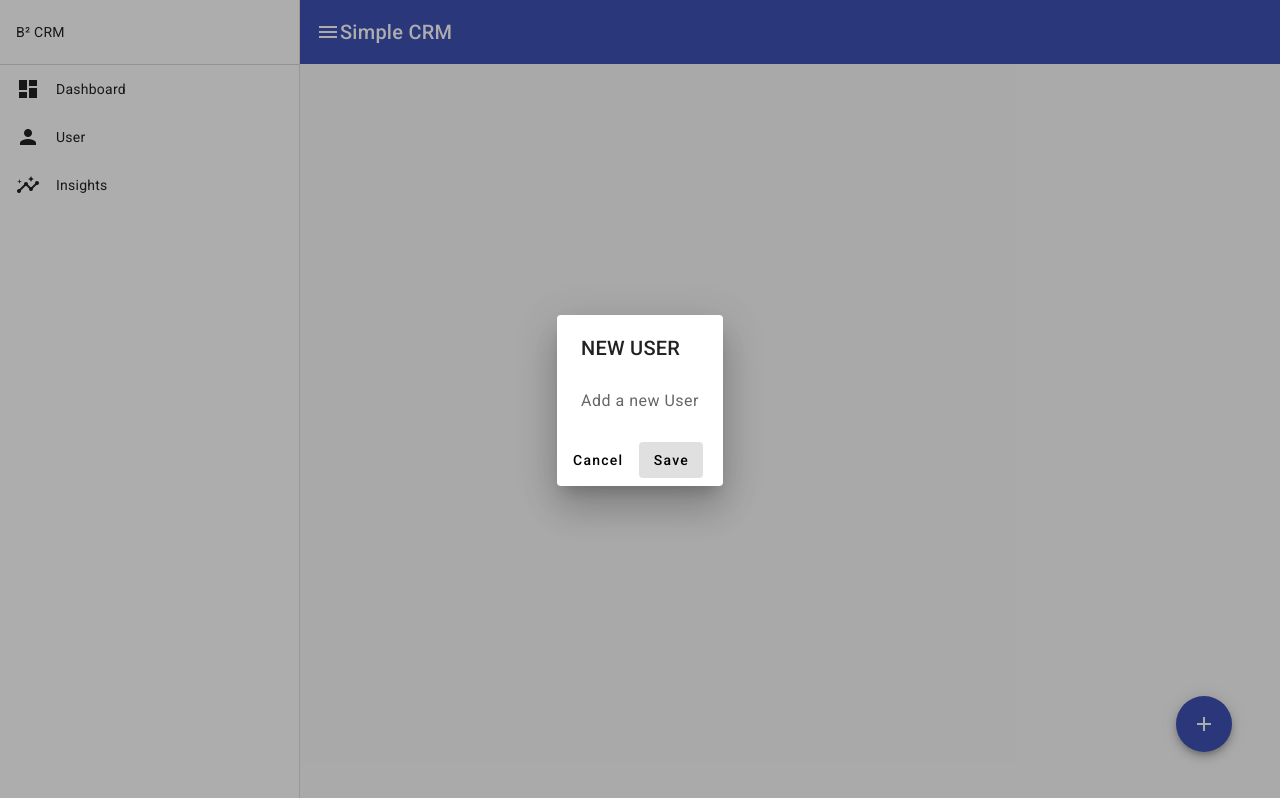
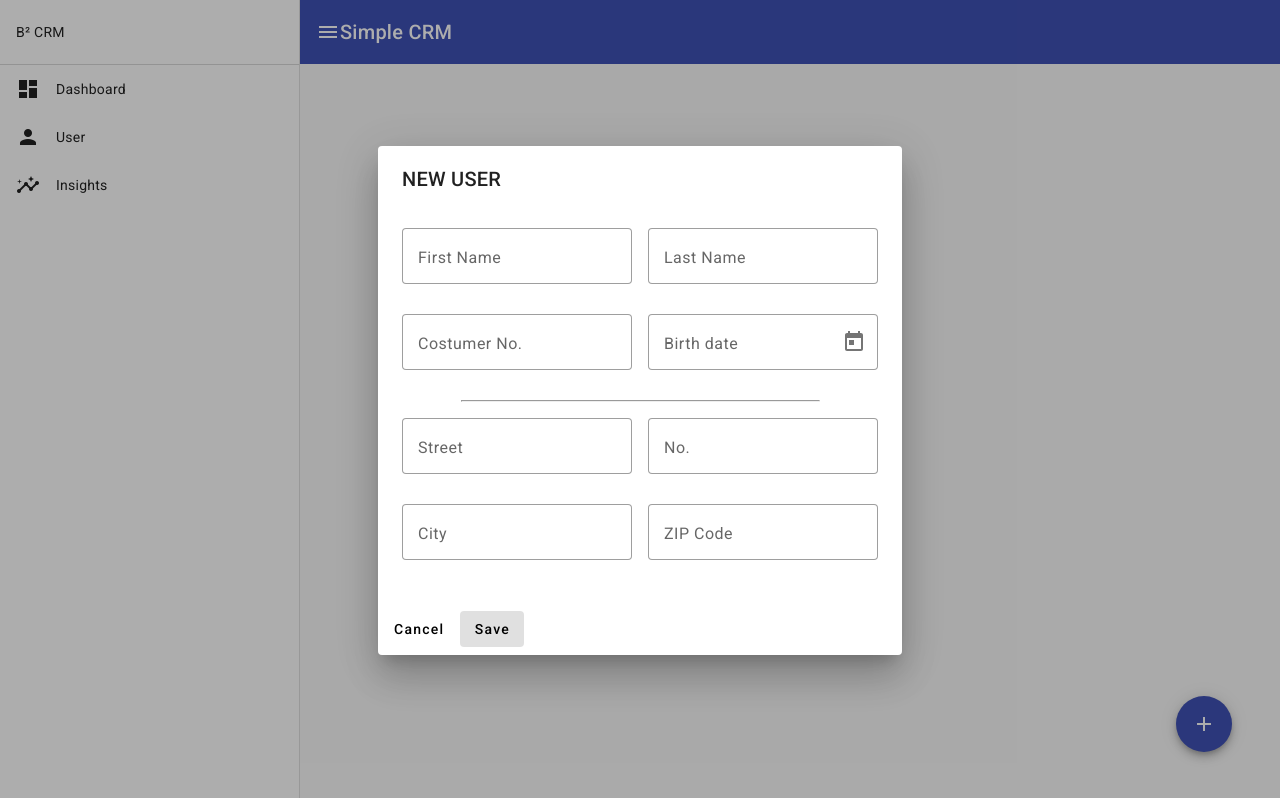
Before and after one commit to benjaminBennewitz/simpleCRM, an Angular app in the folder simple-crm/: page /user in a window 1280 px wide. Both pictures are taken after a click on the button "add". Built offline with nearby package versions, Linux system fonts and the light colour scheme.

Commit message:
finished form field, add user

```diff
--- a/simple-crm/src/app/app.component.ts
+++ b/simple-crm/src/app/app.component.ts
@@ -6,11 +6,12 @@ import { MatToolbarModule } from '@angular/material/toolbar';
 import { MatSidenavModule } from '@angular/material/sidenav';
 import { MatIconModule } from '@angular/material/icon';
 import { MatButtonModule } from '@angular/material/button';
+import { MatNativeDateModule } from '@angular/material/core';
 
 @Component({
   selector: 'app-root',
   standalone: true,
-  imports: [CommonModule, RouterOutlet, RouterModule, MatToolbarModule, MatSidenavModule, MatIconModule, MatButtonModule],
+  imports: [CommonModule, RouterOutlet, RouterModule, MatToolbarModule, MatSidenavModule, MatIconModule, MatButtonModule, MatNativeDateModule],
   templateUrl: './app.component.html',
   styleUrl: './app.component.scss'
 })
--- a/simple-crm/src/app/dialog-add-user/dialog-add-user.component.html
+++ b/simple-crm/src/app/dialog-add-user/dialog-add-user.component.html
@@ -1,6 +1,59 @@
 <h2 mat-dialog-title>NEW USER</h2>
 <mat-dialog-content>
-  Add a new User
+
+  <div class="flex-container">
+    <mat-form-field appearance="outline">
+      <mat-label>First Name</mat-label>
+      <input matInput placeholder="Please enter name">
+      <!-- <mat-icon matSuffix>sentiment_very_satisfied</mat-icon> -->
+    </mat-form-field>
+    <mat-form-field appearance="outline">
+      <mat-label>Last Name</mat-label>
+      <input matInput placeholder="Please enter name">
+    </mat-form-field>
+  </div>
+
+  <div class="flex-container">
+    <mat-form-field appearance="outline">
+      <mat-label>Costumer No.</mat-label>
+      <input matInput placeholder="Please enter a number">
+    </mat-form-field>
+    <mat-form-field appearance="outline" class="datepicker-width">
+      <mat-label>Birth date</mat-label>
+      <input matInput [matDatepicker]="datepicker" placeholder="Please pick a date">
+      <mat-datepicker-toggle matIconSuffix [for]="datepicker"></mat-datepicker-toggle>
+      <mat-datepicker #datepicker>
+        <mat-datepicker-actions>
+          <button mat-button matDatepickerCancel>Cancel</button>
+          <button mat-raised-button color="primary" matDatepickerApply>Apply</button>
+        </mat-datepicker-actions>
+      </mat-datepicker>
+    </mat-form-field>
+  </div>
+
+  <hr>
+
+  <div class="flex-container">
+    <mat-form-field appearance="outline">
+      <mat-label>Street</mat-label>
+      <input matInput placeholder="Please enter streetname">
+    </mat-form-field>
+    <mat-form-field appearance="outline">
+      <mat-label>No.</mat-label>
+      <input matInput placeholder="Please enter street number">
+    </mat-form-field>
+  </div>
+  <div class="flex-container">
+    <mat-form-field appearance="outline">
+      <mat-label>City</mat-label>
+      <input matInput placeholder="Please enter city">
+    </mat-form-field>
+    <mat-form-field appearance="outline">
+      <mat-label>ZIP Code</mat-label>
+      <input matInput placeholder="Please enter zip code">
+    </mat-form-field>
+  </div>
+
 </mat-dialog-content>
 <mat-dialog-actions>
   <button mat-button mat-dialog-close>Cancel</button>
--- a/simple-crm/src/app/dialog-add-user/dialog-add-user.component.scss
+++ b/simple-crm/src/app/dialog-add-user/dialog-add-user.component.scss
@@ -0,0 +1,14 @@
+mat-form-field{
+    margin-top:8px !important;
+    width: 100%;
+}
+
+.flex-container{
+    display: flex;
+    justify-content: flex-start;
+    gap:16px;
+}
+
+hr{
+    max-width: 75%;
+}
--- a/simple-crm/src/app/dialog-add-user/dialog-add-user.component.ts
+++ b/simple-crm/src/app/dialog-add-user/dialog-add-user.component.ts
@@ -1,11 +1,14 @@
 import { Component } from '@angular/core';
 import { MatDialogModule } from '@angular/material/dialog';
 import { MatButtonModule } from '@angular/material/button';
+import { MatInputModule } from '@angular/material/input';
+import { MatFormFieldModule } from '@angular/material/form-field';
+import { MatDatepickerModule } from '@angular/material/datepicker';
 
 @Component({
   selector: 'app-dialog-add-user',
   standalone: true,
-  imports: [MatDialogModule, MatButtonModule],
+  imports: [MatDialogModule, MatButtonModule, MatInputModule, MatFormFieldModule, MatDatepickerModule],
   templateUrl: './dialog-add-user.component.html',
   styleUrl: './dialog-add-user.component.scss'
 })
```
